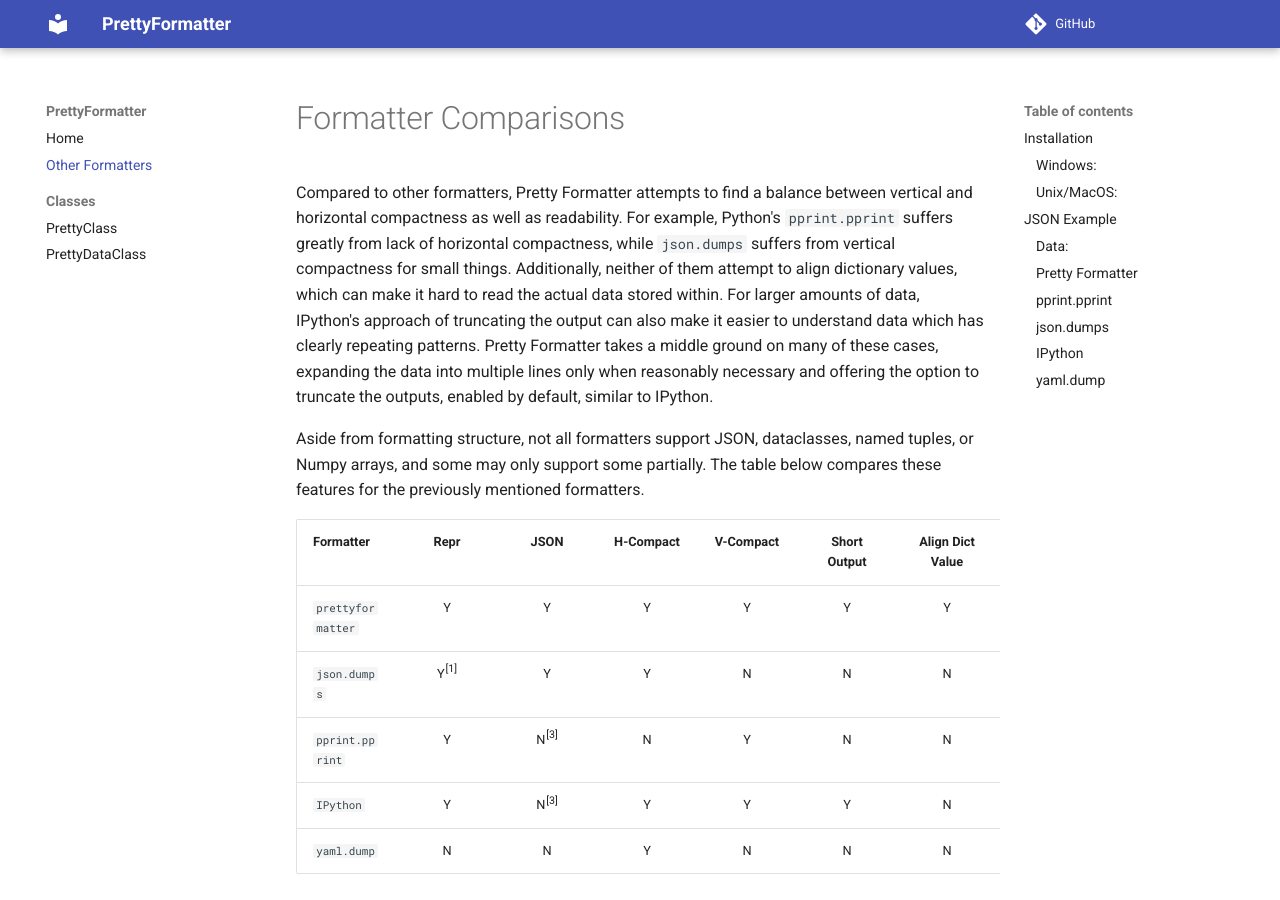
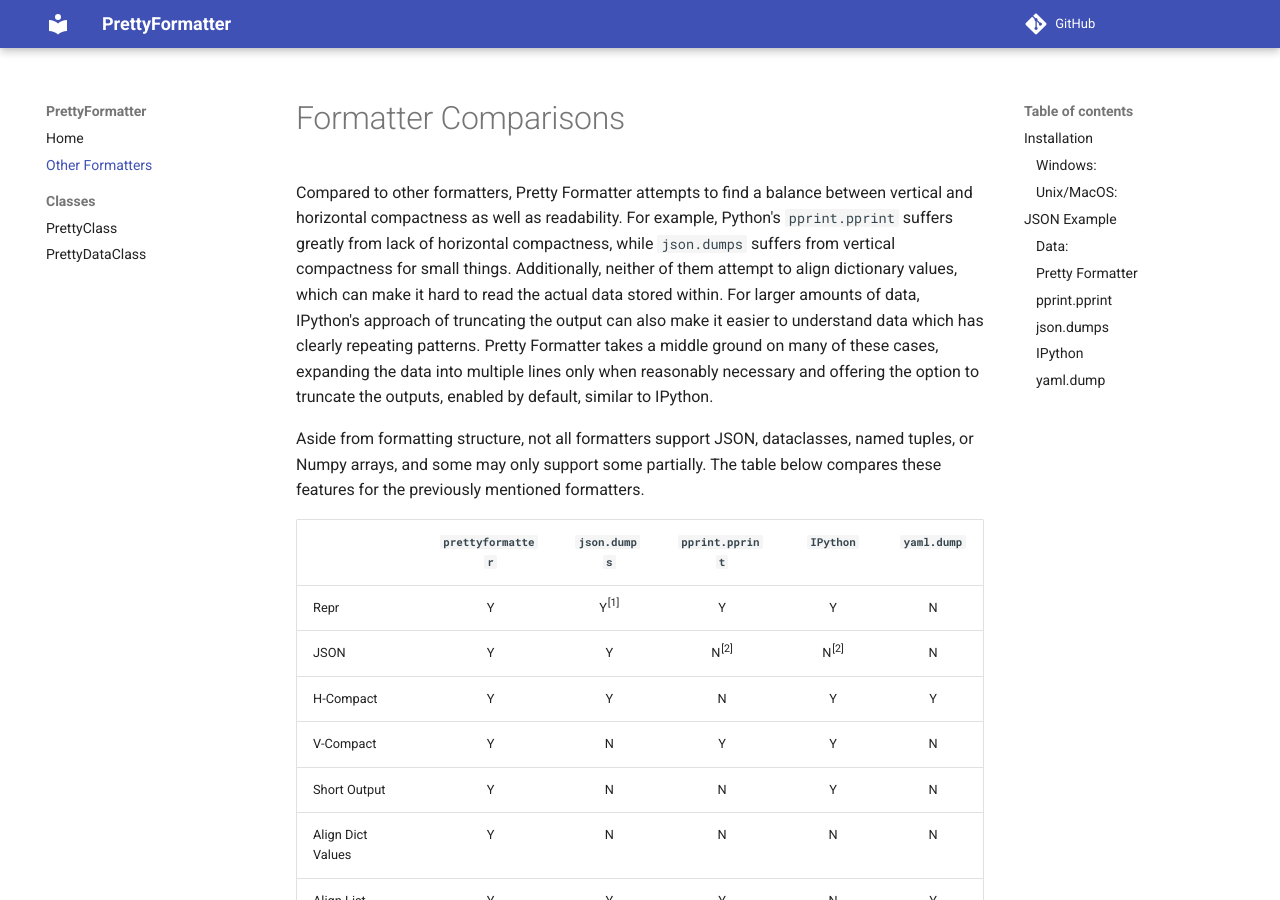
Before and after one commit to SimpleArt/prettyformatter, an MkDocs documentation site: the page built from docs/other_formatters.md, in a window 1280 px wide and 900 px high. Built offline with MkDocs 1.6.1 and Material for MkDocs 9.7.7, drawn with Linux system fonts in a browser that asks for light colours; comment, search, counter and statistics services are not loaded.

Commit message:
Fixed documentation

```diff
--- a/docs/other_formatters.md
+++ b/docs/other_formatters.md
@@ -17,14 +17,6 @@
 dataclasses, named tuples, or Numpy arrays, and some may only support
 some partially. The table below compares these features for the
 previously mentioned formatters.
-
-| Formatter | Repr | JSON | H-Compact | V-Compact | Short Output | Align Dict Value | Align List | Dataclasses | Named Tuples | Numpy Arrays |
-| :--- | :---: | :---: | :---: | :---: | :---: | :---: | :---: | :---: | :---: | :---: |
-| `prettyformatter` | Y | Y | Y | Y | Y | Y | Y | Y | Y | Y |
-| `json.dumps` | Y<sup>[1]</sup> | Y | Y | N | N | N | Y | N | Y<sup>[2]</sup> | N |
-| `pprint.pprint` | Y | N<sup>[3]</sup> | N | Y | N | N | Y | Y | Y | N |
-| `IPython` | Y | N<sup>[3]</sup> | Y | Y | Y | N | N | Y | Y | Y |
-| `yaml.dump` | N | N | Y | N | N | N | Y | Y<sup>[2]</sup> | Y<sup>[2]</sup> | N |
 
 |  | `prettyformatter` | `json.dumps` | `pprint.pprint` | `IPython` | `yaml.dump` |
 | :--- | :---: | :---: | :---: | :---: | :---: |
```
